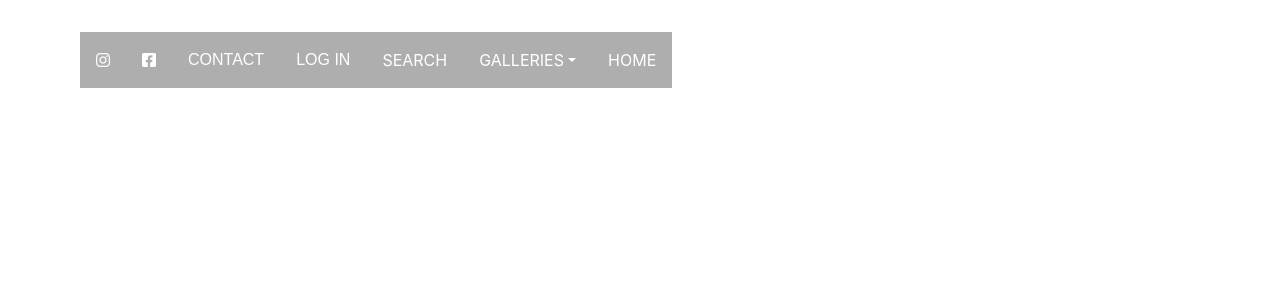
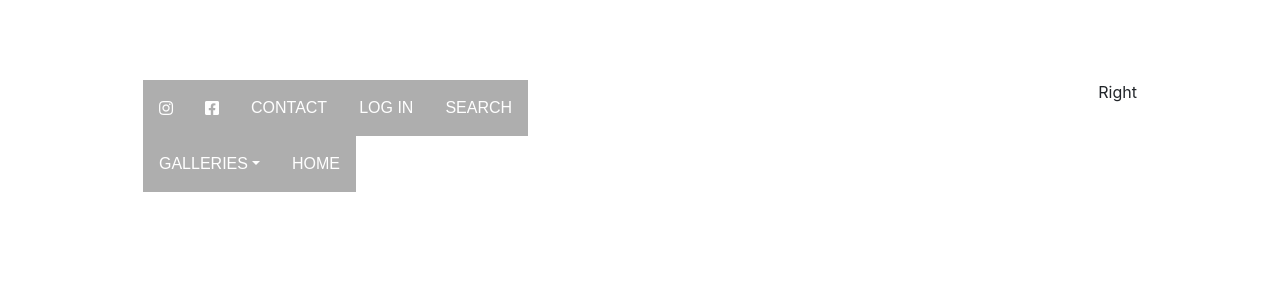
Before and after one commit to Vlad-404/photo-portfolio, a Django app: template templates/base.html in a window 1280 px wide. Shown: the top 300 px of the page. Run offline with Django 3.2, Linux system fonts and the light colour scheme; the template is opened without the code that fills it, so the values that code supplies are empty; parts of the project's set-up code (start-up, migrations or seed data) failed here and were passed over; some libraries are stand-ins or nearby versions; some web fonts are replaced.

Commit message:
Finished navbar

```diff
--- a/static/css/base.css
+++ b/static/css/base.css
@@ -22,6 +22,7 @@ html {
     font-family: 'Black Ops One', cursive;
 }
 
+/* Montserrat font */
 .montserrat {
     font-family: 'Montserrat', sans-serif;
 }
@@ -37,9 +38,23 @@ html {
 
 /* General formatting */
 
+/* Navbar formatting */
 .fixed-nav {
     position: fixed;
-    left: 5rem;
+    left: 10vw;
+    top: 10vh;
+    min-width: 80vw;
+}
+
+.navbar-styling {
+    background-color: #5F5F5F;
+    opacity: 0.5;
+    color: #F2F2F2;
+}
+
+.logo-aside {
+    position: fixed;
+    left: -5rem;
     top: 2rem;
     height: 3.5rem;
 
@@ -51,6 +66,8 @@ html {
 
 .mheight-3-5 {
     min-height: 3.5rem;
+    padding-top: .5rem;
+
 }
 
 .logo-font {
--- a/templates/base.html
+++ b/templates/base.html
@@ -41,8 +41,48 @@
 
 
   <body>
-    <header class="container-flex fixed-nav">
-        <div class="row align-items-center mheight-3-5">
+    <header class="container fixed-nav">
+        <div class="row">
+            <div class="col">
+                <ul class="nav">
+                    <li class="nav-item navbar-styling mheight-3-5">
+                        <a class="nav-link text-white active" href="https://www.instagram.com/" target="_blank" rel="noopener"><i class="fab fa-instagram"></i></a>
+                    </li>
+                    <li class="nav-item navbar-styling mheight-3-5">
+                        <a class="nav-link text-white active" href="https://www.facebook.com/" target="_blank" rel="noopener"><i class="fab fa-facebook-square"></i></a>
+                    </li>
+                    <li class="nav-item navbar-styling mheight-3-5">
+                        <a class="nav-link text-white active text-uppercase montserrat" href="#">Contact</a>
+                    </li>
+                    <li class="nav-item navbar-styling mheight-3-5">
+                        <a class="nav-link text-white active text-uppercase montserrat" href="#">Log In</a>
+                    </li>
+                    <li class="nav-item navbar-styling mheight-3-5">
+                        <a class="nav-link text-white text-uppercase montserrat active" href="#">Search</a>
+                    </li>
+                    {% block sort %}
+                    {% endblock %}
+                    <li class="nav-item dropdown navbar-styling mheight-3-5">
+                        <a class="nav-link text-white dropdown-toggle text-uppercase montserrat" data-toggle="dropdown" href="#" role="button" aria-haspopup="true" aria-expanded="false">Galleries</a>
+                        <div class="dropdown-menu">
+                            <a class="dropdown-item" href="#">All Images</a>
+                            <div class="dropdown-divider"></div>
+                            <a class="dropdown-item" href="#">Landscapes</a>
+                            <a class="dropdown-item" href="#">Architecture</a>
+                            <a class="dropdown-item" href="#">Seasons</a>
+                            <a class="dropdown-item" href="#">Food</a>
+                        </div>
+                    </li>
+                    <li class="nav-item navbar-styling mheight-3-5">
+                        <a class="nav-link text-white active montserrat text-uppercase" href="#">Home</a>
+                    </li>
+                </ul>
+            </div>
+            <div class="col text-right">
+                <p>Right</p>
+            </div>
+
+        <!--
             <div class="col">
                 <ul class="nav">
                     <li class="nav-item">
@@ -58,12 +98,10 @@
                         <a class="nav-link text-white active text-uppercase montserrat" href="#">Log In</a>
                     </li>
                     <li class="nav-item">
-                        <a class="nav-link text-white text-uppercase active" href="#">Search</a>
+                        <a class="nav-link text-white text-uppercase montserrat active" href="#">Search</a>
                     </li>
-                    {% block sort %}
-                    {% endblock %}
                     <li class="nav-item dropdown">
-                        <a class="nav-link text-white dropdown-toggle text-uppercase" data-toggle="dropdown" href="#" role="button" aria-haspopup="true" aria-expanded="false">Galleries</a>
+                        <a class="nav-link text-white dropdown-toggle text-uppercase montserrat" data-toggle="dropdown" href="#" role="button" aria-haspopup="true" aria-expanded="false">Galleries</a>
                         <div class="dropdown-menu">
                             <a class="dropdown-item" href="#">All Images</a>
                             <div class="dropdown-divider"></div>
@@ -74,10 +112,14 @@
                         </div>
                     </li>
                     <li class="nav-item">
-                        <a class="nav-link text-white active text-uppercase" href="#">Home</a>
+                        <a class="nav-link text-white active montserrat text-uppercase" href="#">Home</a>
                     </li>
                 </ul>
             </div>
+        </div>
+
+        <div class="col">
+            <h2 class="logo-font text-right">Aside text</h2>-->
         </div>
     </header>
 
```
